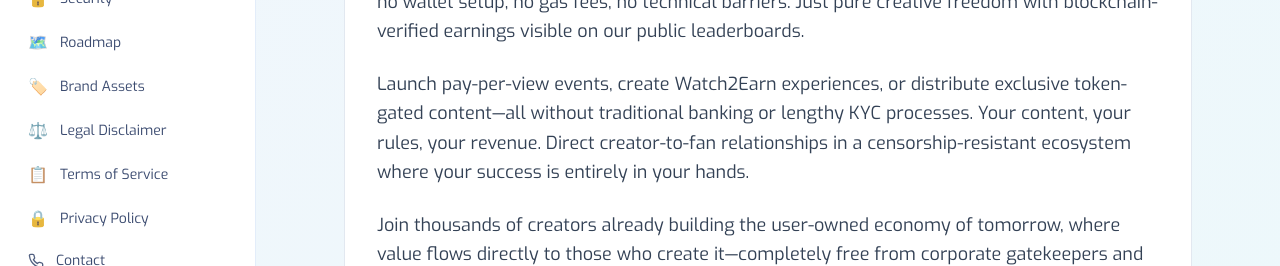
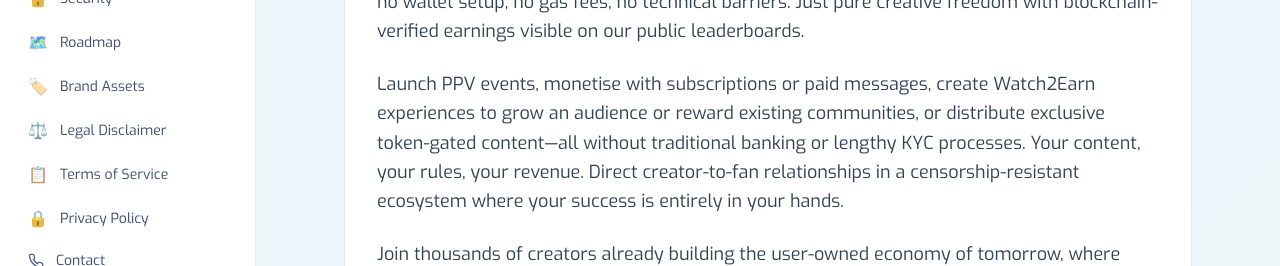
Before and after one commit to maldoteth/dehubdocs, a React (Vite) app: page /docs/overview in a window 1280 px wide. Shown: the part 458-724 px from the top of the page. Built offline with nearby package versions, Linux system fonts and the light colour scheme; no server answers.

Commit message:
Refine Overview page content
Add details about PPV events, subscriptions, and watch2earn.

```diff
--- a/src/pages/docs/Overview.tsx
+++ b/src/pages/docs/Overview.tsx
@@ -1,3 +1,4 @@
+
 
 import React, { useState, useEffect } from 'react';
 import { ScrollText, Gamepad2, Users, Shield, Zap, Globe, Edit3, Save, X } from 'lucide-react';
@@ -13,7 +14,7 @@ const Overview = () => {
     subtitle: "Live forever onchain, free from censorship or limitations of legacy media apps.",
     paragraph1: "Imagine a world where creators own their audience data, control their content distribution, and never fear censorship or demonetization. DeHub makes this reality through our revolutionary gaming and streaming protocol, powered by cutting-edge DePIN infrastructure that's reshaping how content is hosted, transcoded, and delivered globally.",
     paragraph2: "Built by gamers & streamers, we've solved the crypto complexity problem. Our platform delivers a seamless Web2 experience while everything runs on-chain with full transparency—no wallet setup, no gas fees, no technical barriers. Just pure creative freedom with blockchain-verified earnings visible on our public leaderboards.",
-    paragraph3: "Launch pay-per-view events, create Watch2Earn experiences, or distribute exclusive token-gated content—all without traditional banking or lengthy KYC processes. Your content, your rules, your revenue. Direct creator-to-fan relationships in a censorship-resistant ecosystem where your success is entirely in your hands.",
+    paragraph3: "Launch PPV events, monetise with subscriptions or paid messages, create Watch2Earn experiences to grow an audience or reward existing communities, or distribute exclusive token-gated content—all without traditional banking or lengthy KYC processes. Your content, your rules, your revenue. Direct creator-to-fan relationships in a censorship-resistant ecosystem where your success is entirely in your hands.",
     paragraph4: "Join thousands of creators already building the user-owned economy of tomorrow, where value flows directly to those who create it—completely free from corporate gatekeepers and algorithmic manipulation.",
     paragraph5: "Our journey began as Futurov (FTV), where we built a thriving community of streamers and gamers who loved our Web2 app and gave us incredible reviews on Google Play Store. Now we're taking everything they loved and making it unstoppable.",
     paragraph6: "Ready to see how we're revolutionizing digital content? Dive into our technical infrastructure and discover the dApps powering this creator renaissance.",
```
